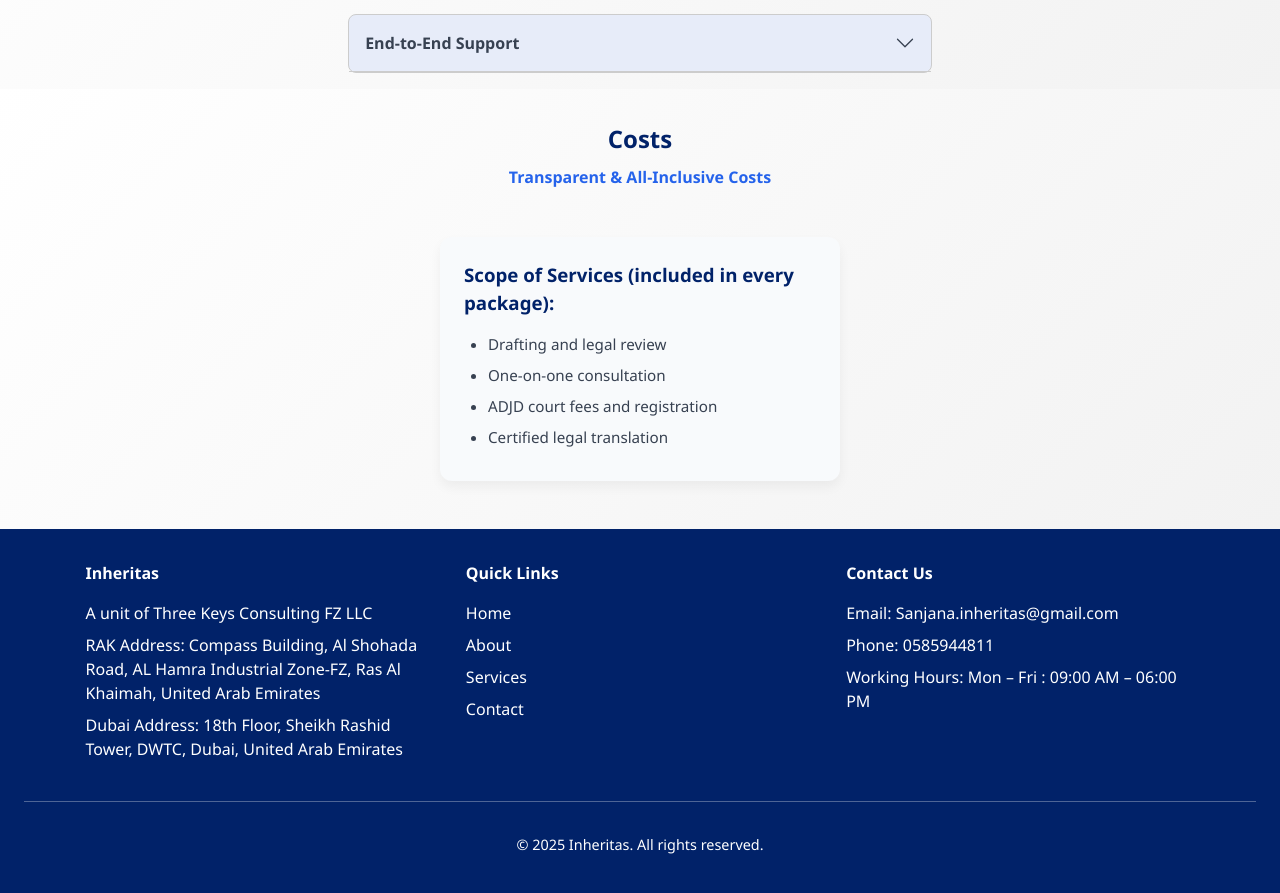
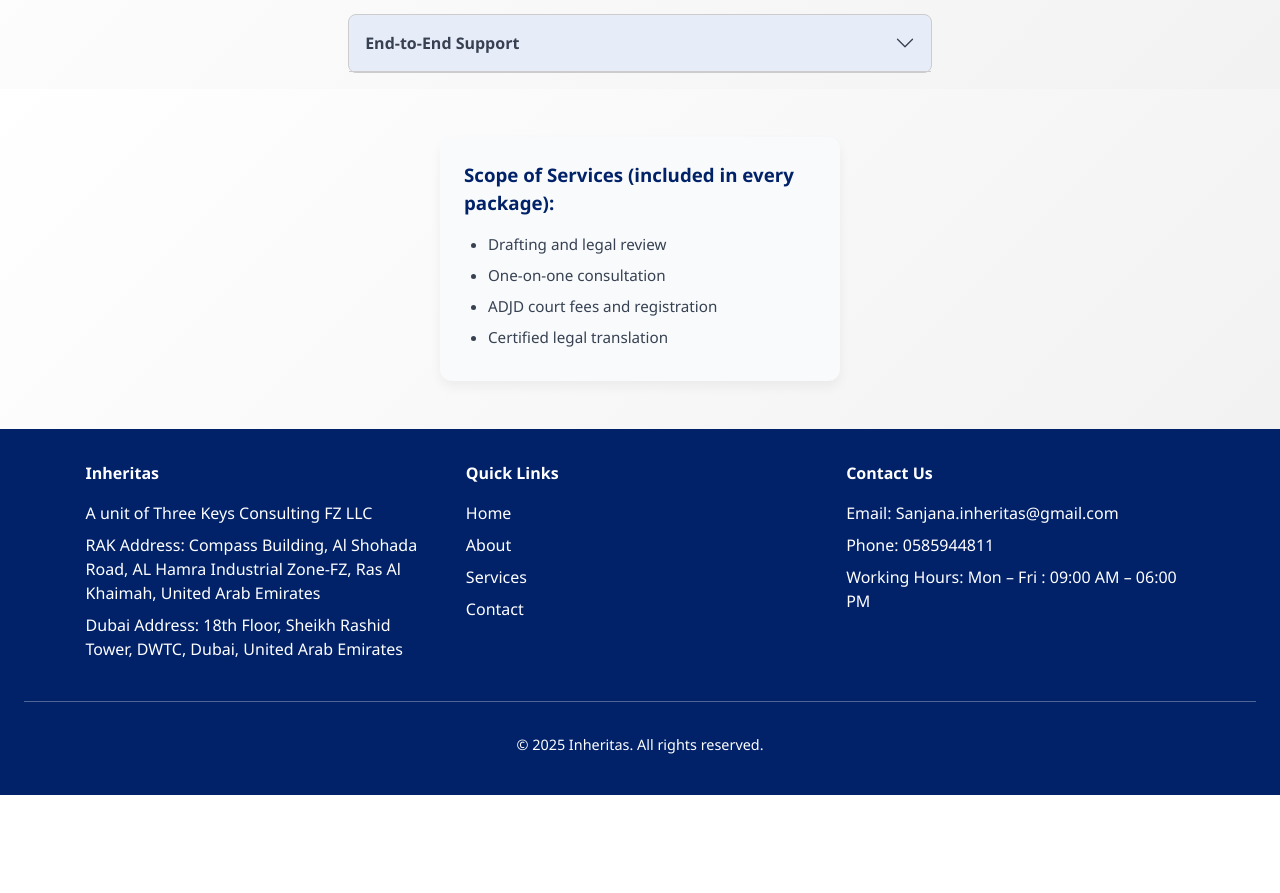
Before and after one commit to Mohd-Manas/Inheritas, a React (Vite) app: page / in a window 1280 px wide. Shown: the part 1793-2686 px from the top of the page. After the commit the page ends 2588 px from the top, so only its background shows below. Built offline with nearby package versions, Linux system fonts and the light colour scheme.

Commit message:
Command the Cost section

```diff
--- a/src/sections/Costs/Costs.jsx
+++ b/src/sections/Costs/Costs.jsx
@@ -26,8 +26,8 @@ const Card = ({ title, children }) => (
 const Costs = () => {
   return (
     <section id="costs">
-      <h2>Costs</h2>
-      <p className="subtitle">Transparent & All-Inclusive Costs</p>
+      {/* <h2>Costs</h2>
+      <p className="subtitle">Transparent & All-Inclusive Costs</p> */}
 
       <div className="costs-container">
         <Card title="Scope of Services (included in every package):">
```
